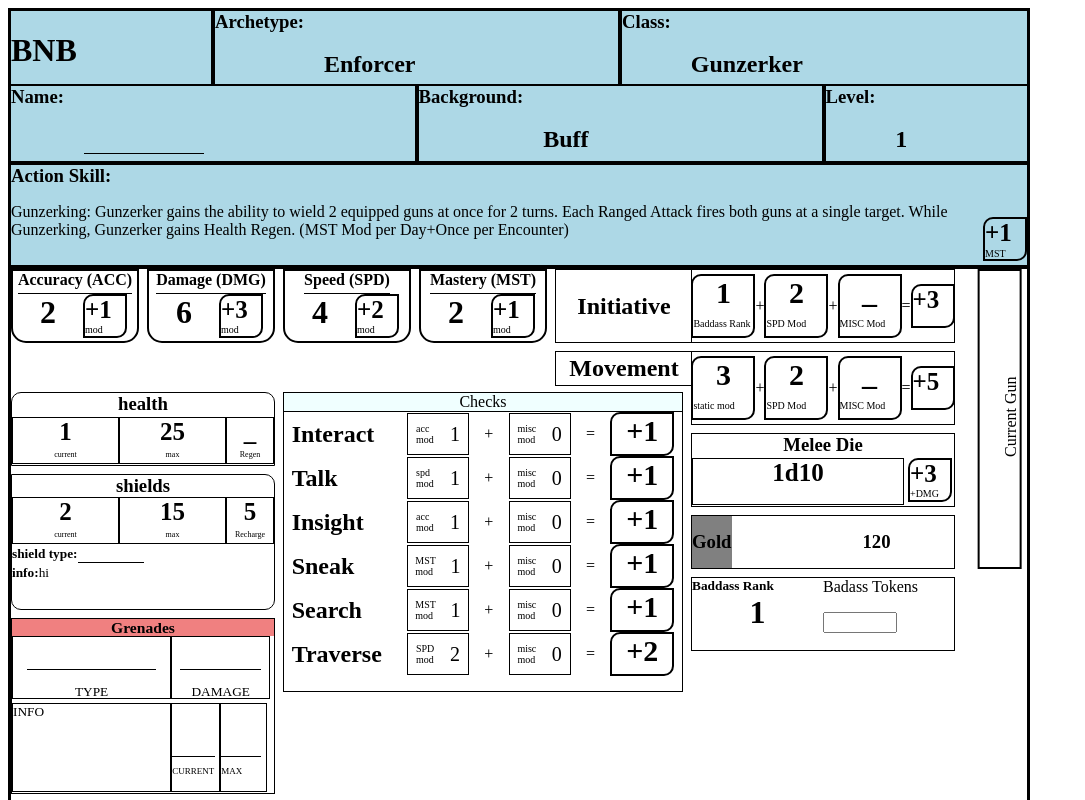
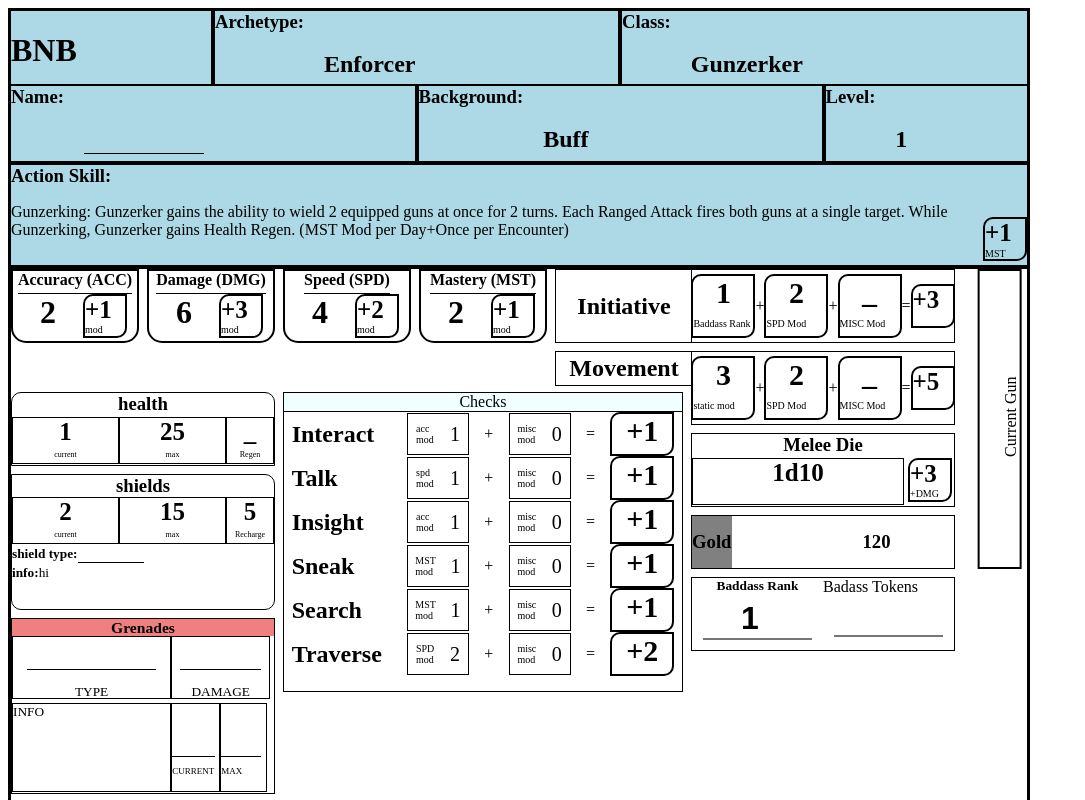
Before and after one commit to chrehall68/character-sheet, a React (Create React App) app: page / in a window 1280 px wide. Shown: the top 800 px of the page, without its empty margins (0-1085 px from the left). Built offline with nearby package versions, Linux system fonts and the light colour scheme.

Commit message:
finish barank

```diff
--- a/src/Body.css
+++ b/src/Body.css
@@ -321,10 +321,15 @@
     margin: 0px;
     padding: 0px;
     font-size: smaller;
+    text-align: center;
 }
 
-.BARank div.header p {
-    width: 100%;
+.BARank div.header input {
+    padding-top: 5%;
+    width: 80%;
+    border-top: 0px;
+    border-left: 0px;
+    border-right: 0px;
     overflow: hidden;
     display: block;
     margin: 0px auto;
@@ -344,13 +349,23 @@
 }
 
 .BARank div.tokens p {
-    margin-top: 0px;
+    margin: 0px;
+    padding: 0px;
     display: inline-block;
 }
 
 .BARank div.tokens input {
-    width: 50%;
+    width: 80%;
+    border-top: 0px;
+    border-left: 0px;
+    border-right: 0px;
     overflow: hidden;
+    display: block;
+    margin: 0px auto;
+    padding: 0px auto;
+    font-size: 2em;
+    font-weight: bold;
+    text-align: center;
 }
 
 .grenades {
--- a/src/Body.js
+++ b/src/Body.js
@@ -195,8 +195,8 @@
 class BARank extends React.Component {
     render() {
         return <div className="BARank">
-            <div className="header"><h3>Baddass Rank</h3><p>1</p></div>
-            <div className="tokens"><p>Badass Tokens</p><input type="text" /></div>
+            <div className="header"><h3>Baddass Rank</h3><input type="number" defaultValue={1} /></div>
+            <div className="tokens"><p>Badass Tokens</p><input type="number" /></div>
         </div>
     }
 }
```
